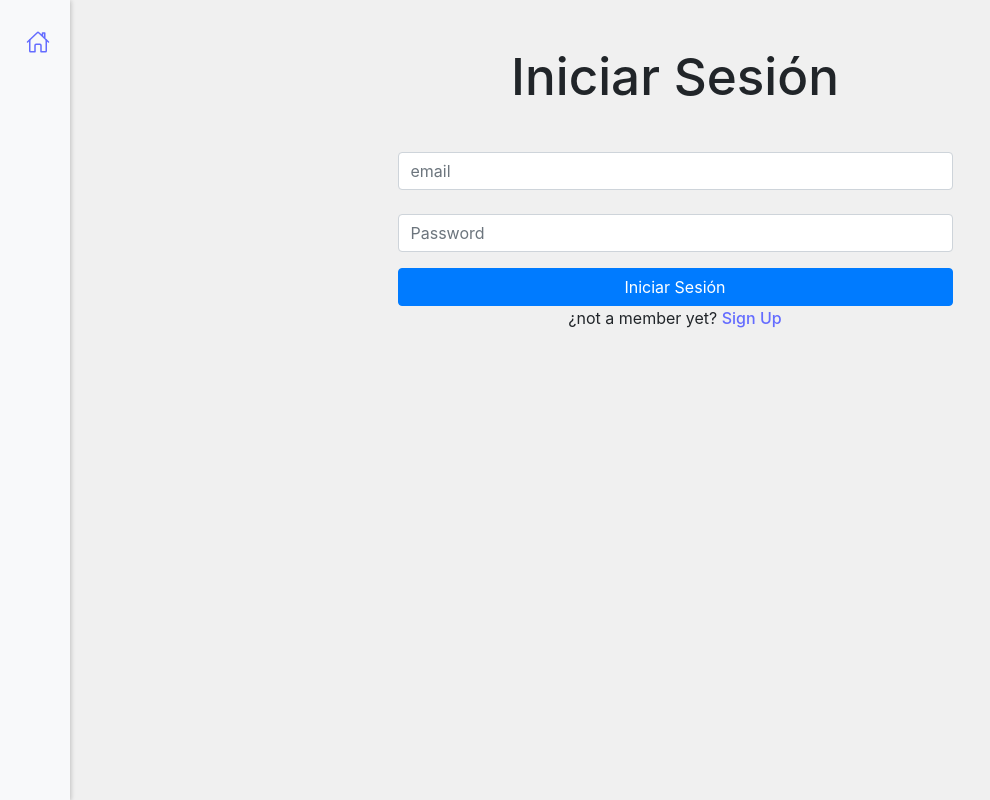
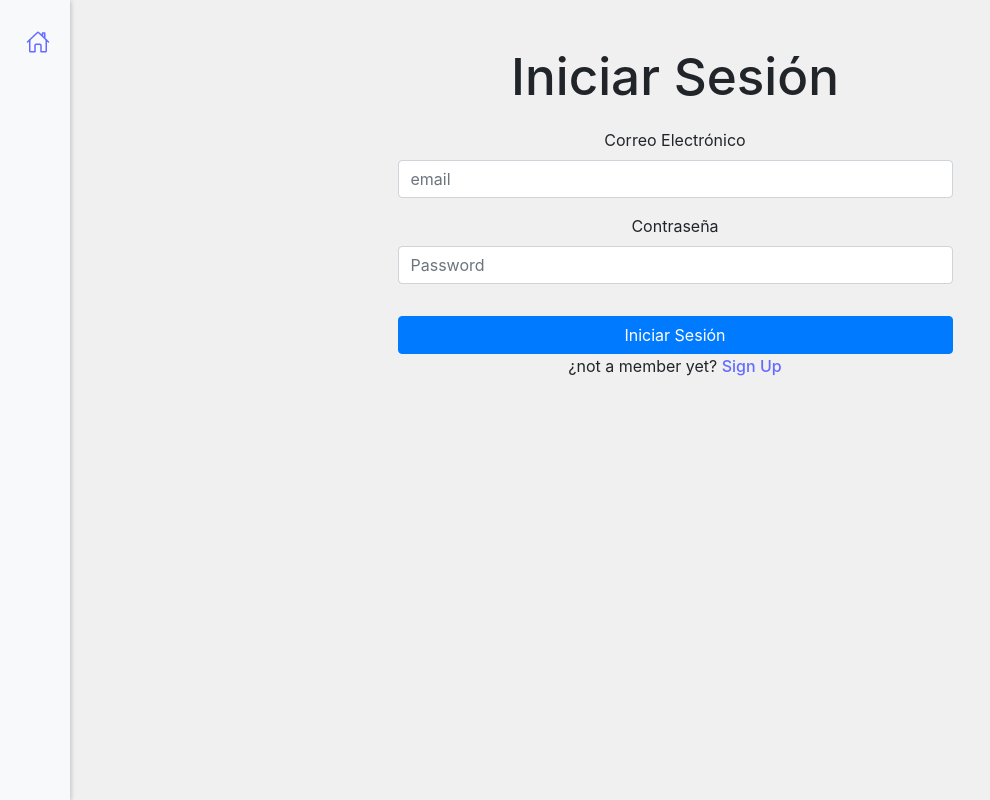
Before and after one commit to MMARTID/mute-client, a React (Vite) app: page / in a window 1280 px wide. Shown: the whole page, without its empty margins (0-990 px from the left). Built offline with nearby package versions, Linux system fonts and the light colour scheme; no server answers.

Commit message:
login error handling

```diff
--- a/pages/auth/Login.jsx
+++ b/pages/auth/Login.jsx
@@ -4,19 +4,15 @@ import { AuthContext } from "../../context/auth.context";
 import service from "../../services/config.services";
 
 function Login() {
-
-
-  const { authenticateUser, loggedUserId } = useContext(AuthContext)
+  const { authenticateUser } = useContext(AuthContext);
   const [formData, setFormData] = useState({
     email: "",
     password: "",
   });
-
+  const [errorMessage, setErrorMessage] = useState(""); // Estado para mensajes de error
   const navigate = useNavigate();
 
-
   const handleChange = (e) => {
-
     setFormData((p) => ({
       ...p,
       [e.target.name]: e.target.value,
@@ -25,23 +21,25 @@ function Login() {
 
   const handleSubmit = async (e) => {
     e.preventDefault();
+    setErrorMessage("");
 
     const userKey = {
-      email : formData.email,
-      password : formData.password,
+      email: formData.email,
+      password: formData.password,
     }
-console.log(loggedUserId)
     try {
-     const response = await service.post("/auth/login", userKey);
-     const {authToken , userId} = response.data
-      console.log("Login exitoso, y chao 🚀");
+      const response = await service.post("/auth/login", userKey)
+      const {authToken} = response.data
+      console.log("Login exitoso 🚀")
       localStorage.setItem("authToken", authToken)
       authenticateUser()
-
       navigate(`/home`); // Redirige al dashboard si el login es exitoso
     } catch (e) {
-      console.log(e , "Error en la solicitud");
-      navigate("/signup"); // Redirige a una página de error si algo falla
+      if (e.response && e.response.data && e.response.data.errorMessage) {
+        setErrorMessage(e.response.data.errorMessage); // Mostrar mensaje del servidor
+      } else {
+        setErrorMessage("Algo salió mal. Inténtalo de nuevo."); // Mensaje genérico
+      }
     }
   }
 
@@ -50,8 +48,15 @@ console.log(loggedUserId)
       <h1 className="text-center mb-4">Iniciar Sesión</h1>
 
       <form onSubmit={handleSubmit} className="w-50 mx-auto">
-        <div className="mb-0">
+        {errorMessage && ( // Mostrar mensaje de error si existe
+          <div className="alert alert-danger text-center" role="alert">
+            {errorMessage}
+          </div>
+        )}
+
+        <div className="mb-3">
           <label htmlFor="email" className="form-label">
+            Correo Electrónico
           </label>
           <input
             type="text"
@@ -64,8 +69,9 @@ console.log(loggedUserId)
           />
         </div>
 
-        <div >
+        <div className="mb-3">
           <label htmlFor="password" className="form-label">
+            Contraseña
           </label>
           <input
             type="password"
--- a/pages/auth/Signup.jsx
+++ b/pages/auth/Signup.jsx
@@ -53,7 +53,11 @@ function Signup() {
     <>
       <div className="container mt-5">
         <h1 className="text-center mb-4">Formulario de Registro</h1>
-
+        {errorMessage && ( // Mostrar mensaje de error si existe
+          <div className="alert alert-danger text-center" role="alert">
+            {errorMessage}
+          </div>
+        )}
         <form onSubmit={handleSubmit} className="w-50 mx-auto my-auto">
           <div>
             <label htmlFor="email" className="form-label"></label>
@@ -92,9 +96,7 @@ function Signup() {
               value={password}
               onChange={handleChange}
             />
-            {errorMessage && (
-              <p className="text-danger">{errorMessage}</p>
-            )}
+
           </div>
           <button type="submit" className="btn btn-primary w-100 mt-3">
             Registrar
```
